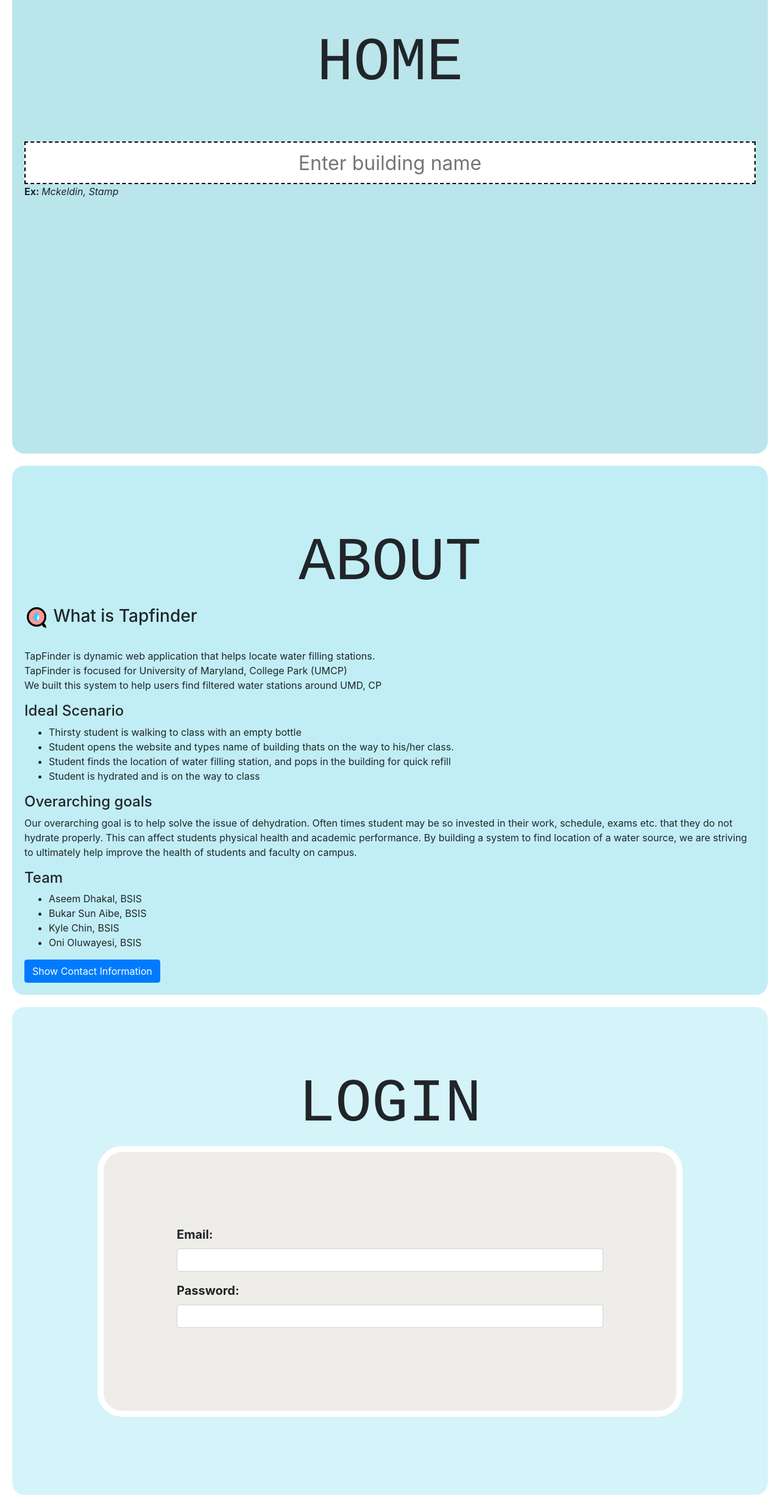
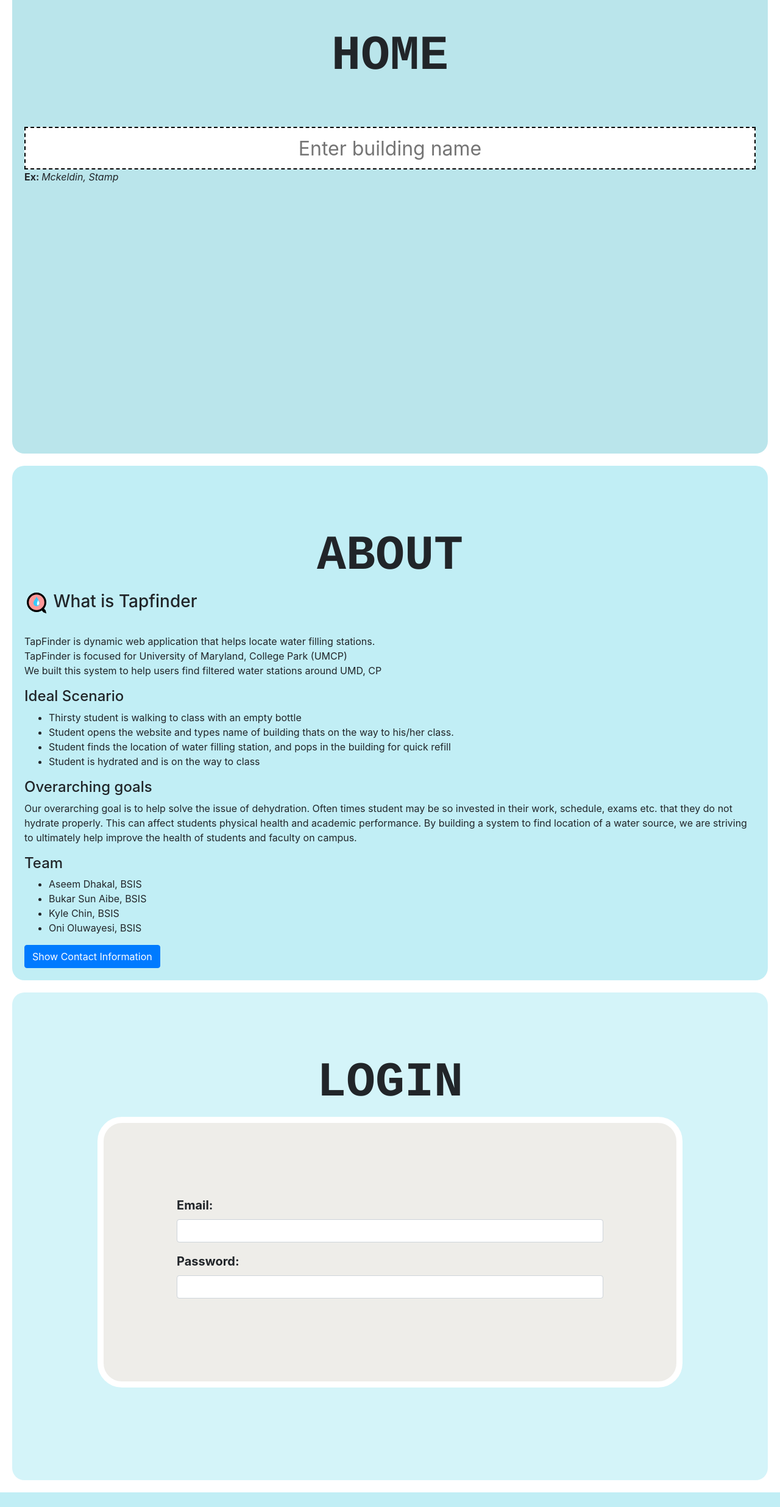
Before and after one commit to bsalibe/tapfinder, a PHP site: page /tapfinder.php in a window 1280 px wide. Shown: the part 76-2548 px from the top of the page at 61% size. After the commit the page ends 2524 px from the top, so only its background shows below. Run offline with PHP 8.4, Linux system fonts and the light colour scheme; some libraries are stand-ins or nearby versions.

Commit message:
few style change

```diff
--- a/tapfinder.css
+++ b/tapfinder.css
@@ -27,7 +27,8 @@
 h1{
 	text-align: center;
 	font-family: courier;
-	font-size: 100px;
+	font-size: 80px;
+	font-weight: bolder;
 }
 
 #building_name{
```
